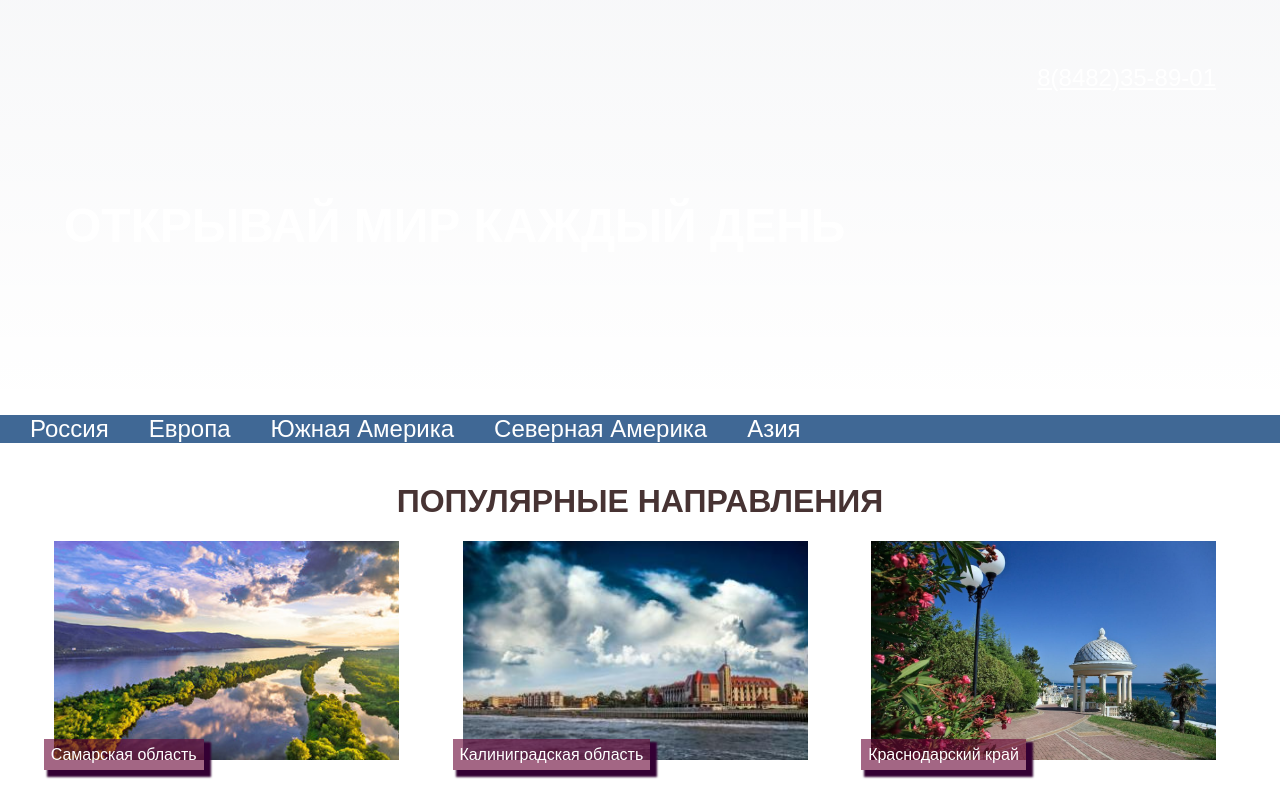
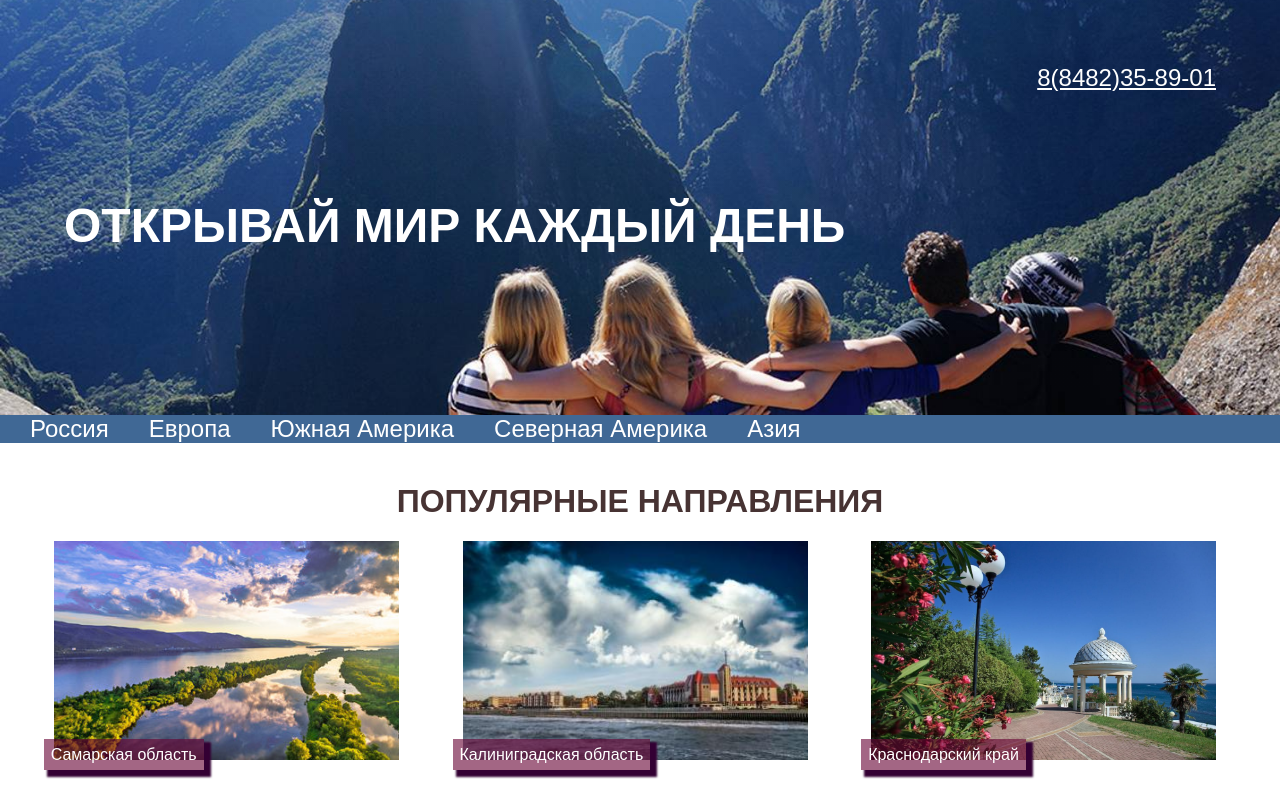
Before and after one commit to next0189/test, a plain HTML site: page index.html in a window 1280 px wide. Drawn offline with Linux system fonts and the light colour scheme.

Commit message:
Обновление css

```diff
--- a/style.css
+++ b/style.css
@@ -9,7 +9,7 @@ body {
 .header {
     width: 100%;
     height: 415px;
-    background-image: linear-gradient(rgba(9, 25, 67, 0.03), rgba(54, 54, 55, 0)), url(/img/mont.jpg);
+    background-image: linear-gradient(rgba(9, 25, 67, 0.03), rgba(54, 54, 55, 0)), url(mont.jpg);
     background-repeat: no-repeat;
     background-position: center;
     background-size: cover;
```
